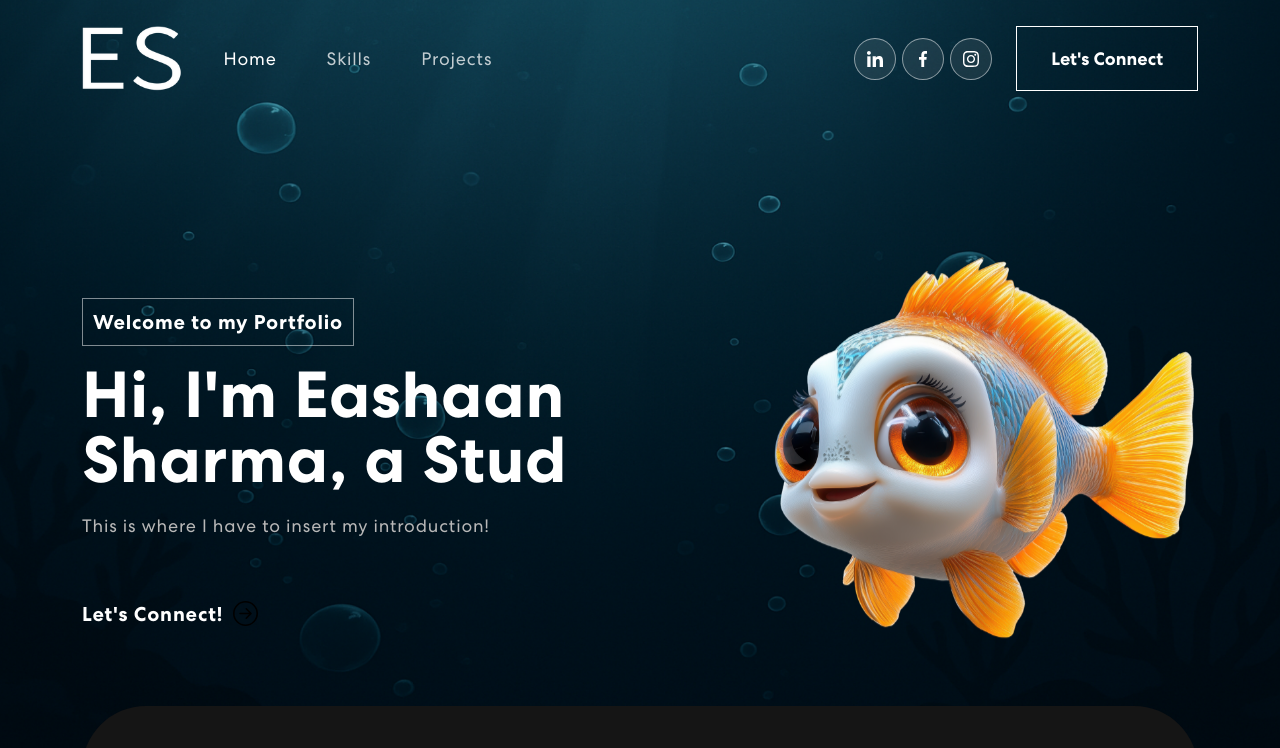
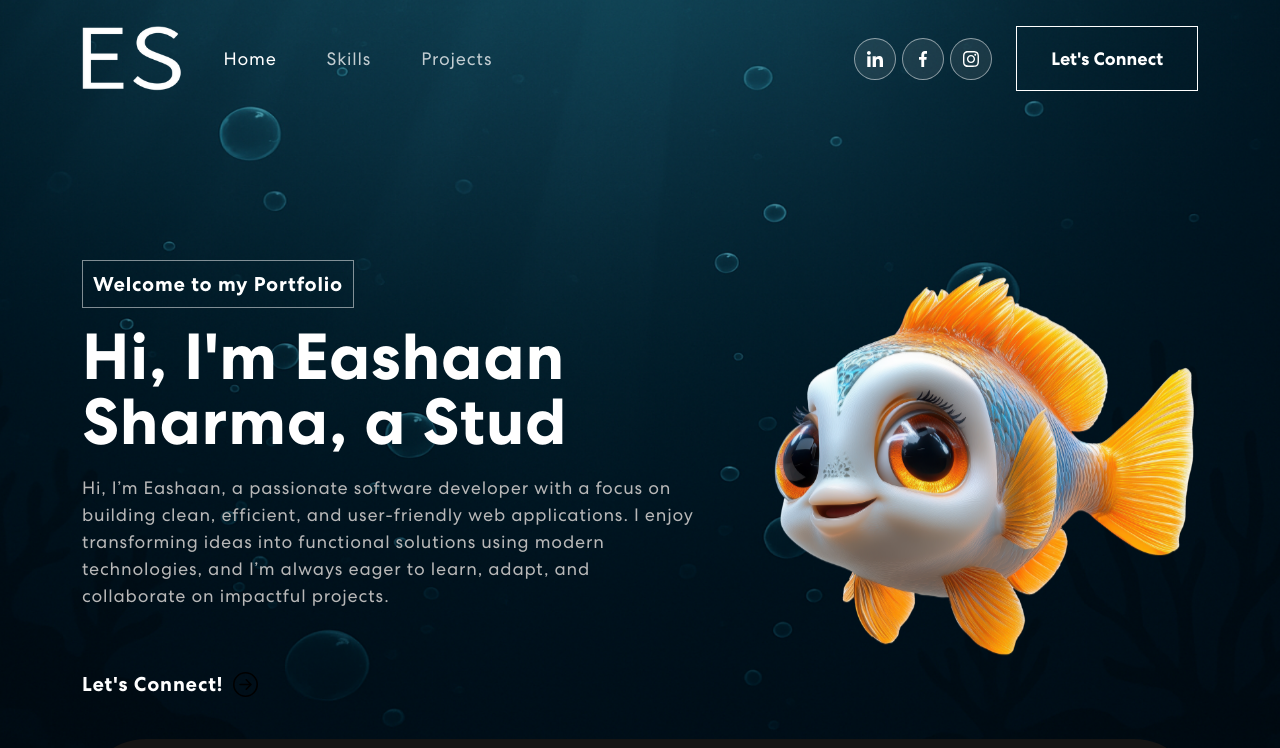
Before and after one commit to eashaan-sharma/portfolio, a React (Create React App) app: page / in a window 1280 px wide. Shown: the top 748 px of the page. Built offline with nearby package versions, Linux system fonts and the light colour scheme.

Commit message:
changed header-img

```diff
--- a/src/components/Banner.js
+++ b/src/components/Banner.js
@@ -61,7 +61,7 @@ export const Banner = () => {
                                 </span>
                             </h1>
                             <p>
-                                This is where I have to insert my introduction!
+                                Hi, I’m Eashaan, a passionate software developer with a focus on building clean, efficient, and user-friendly web applications. I enjoy transforming ideas into functional solutions using modern technologies, and I’m always eager to learn, adapt, and collaborate on impactful projects.
                             </p>
                             <button onClick={() => window.open("https://www.linkedin.com/in/eashaan-sharma", "_blank", "noopener,noreferrer")}>
                             Let's Connect! <ArrowRightCircle size={25}/>
```
